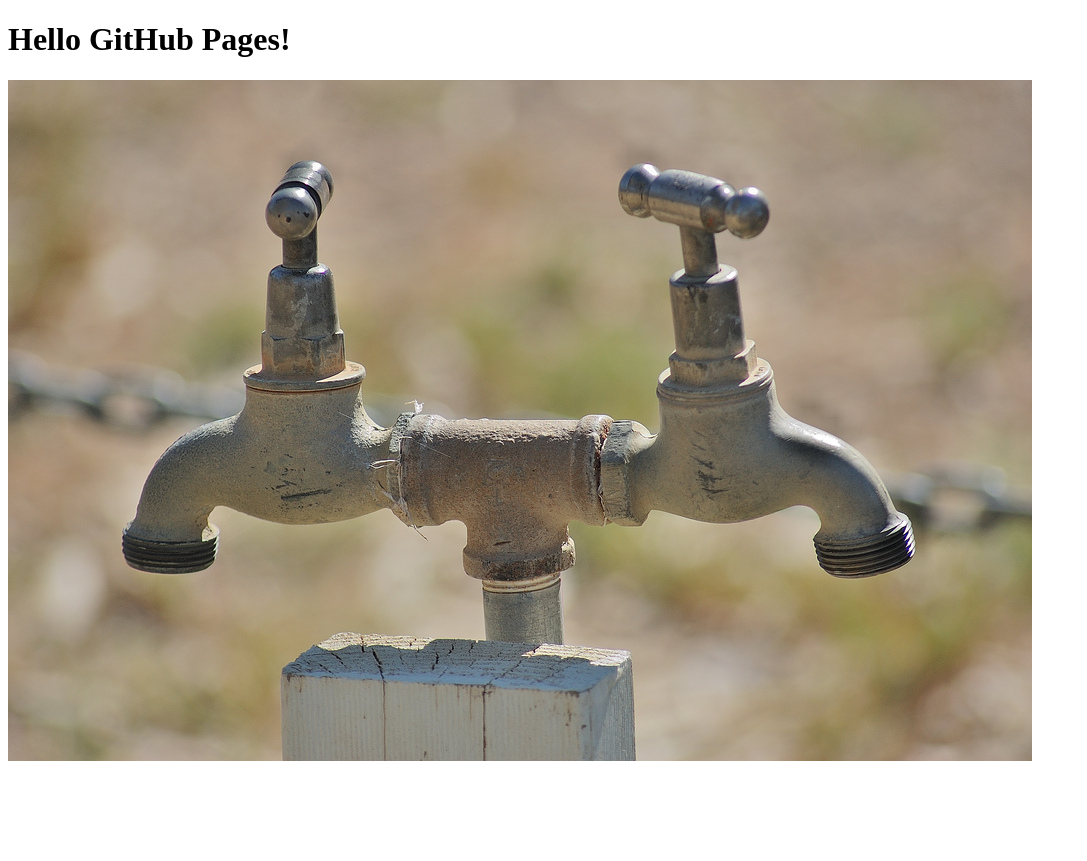
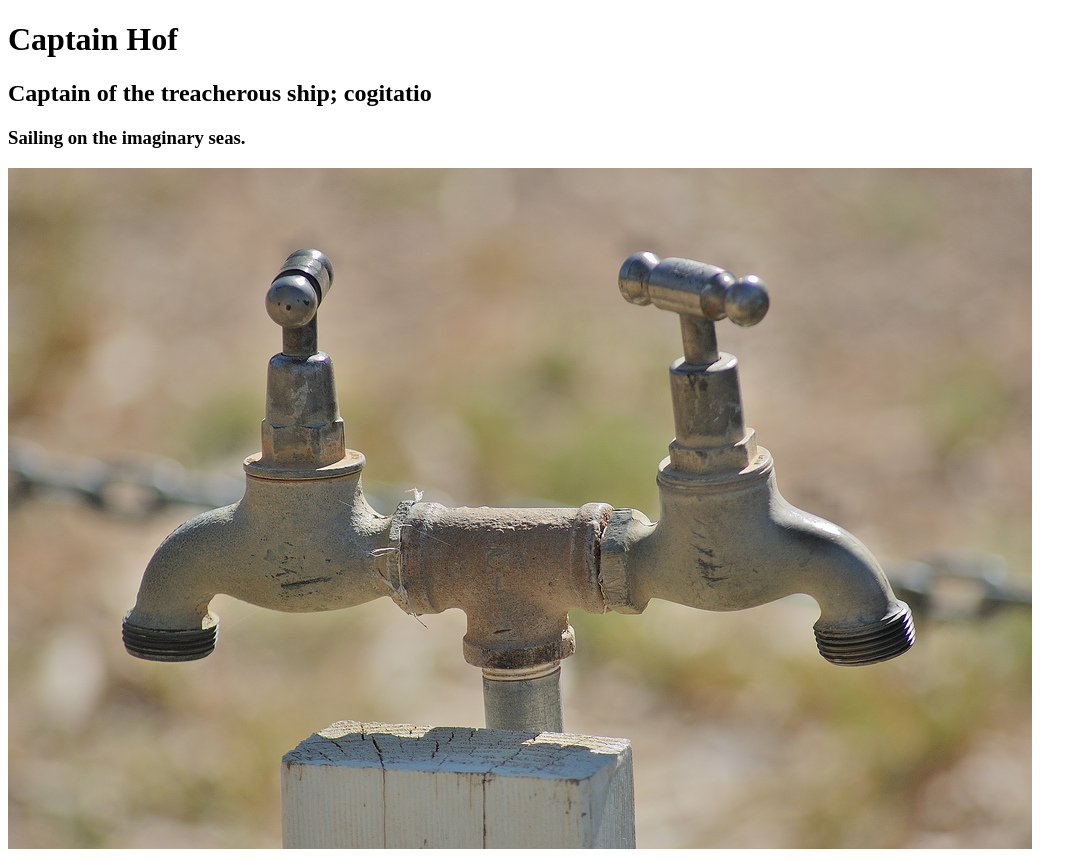
Before and after one commit to AlphaMeister/alphameister.github.io, a plain HTML site: page index.html in a window 1280 px wide. Shown: the whole page, without its empty margins (0-1087 px from the left). Before the commit the page ends 800 px from the top, so only its background shows below. Drawn offline with Linux system fonts and the light colour scheme.

Commit message:
adding my h1-h3 titles

```diff
--- a/index.html
+++ b/index.html
@@ -2,10 +2,12 @@
 <html lang="en">
 <head>
   <meta charset="UTF-8">
-  <title>GitHub Pages Test</title>
+  <title>Captain Hof</title>
 </head>
 <body>
-  <h1>Hello GitHub Pages!</h1>
+  <h1>Captain Hof</h1>
+  <h2>Captain of the treacherous ship; cogitatio</h2>
+  <h3>Sailing on the imaginary seas.</h3>
   <img src="img.jpg" />
 </body>
 </html>
```
